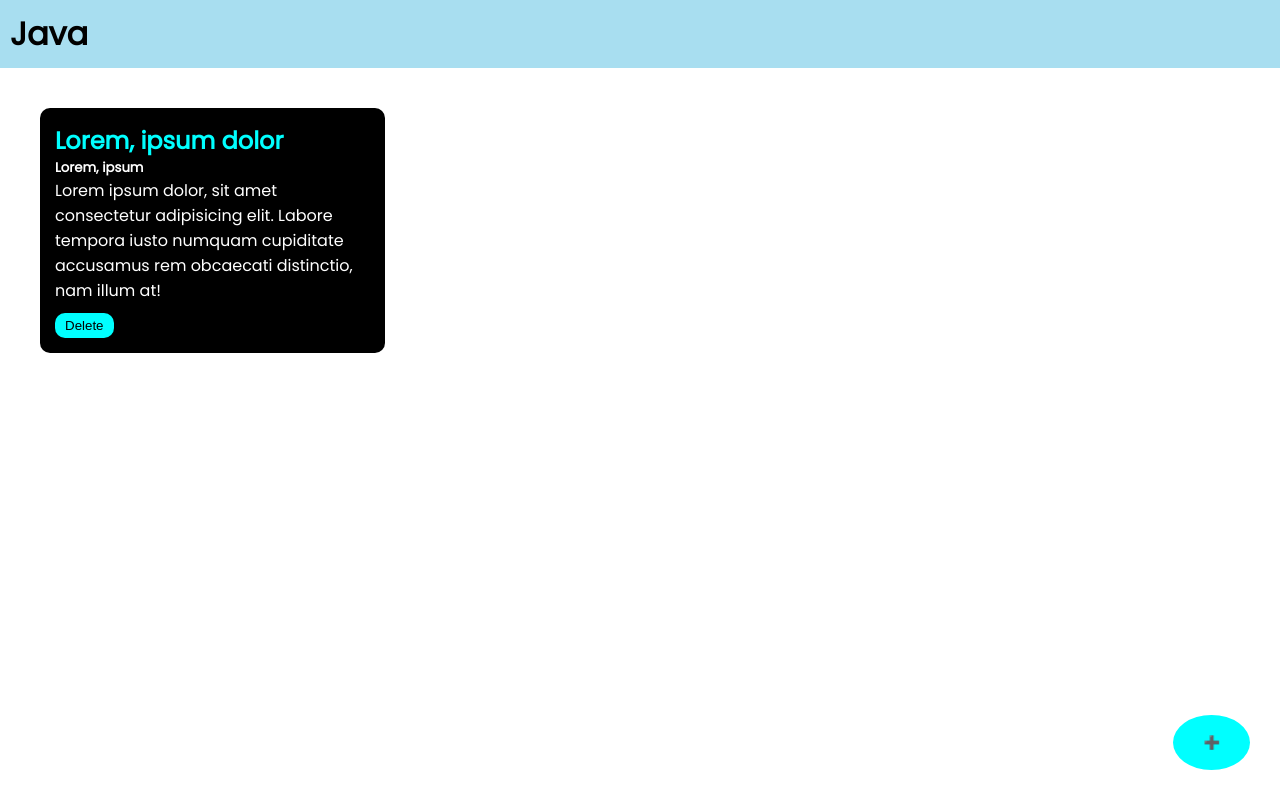
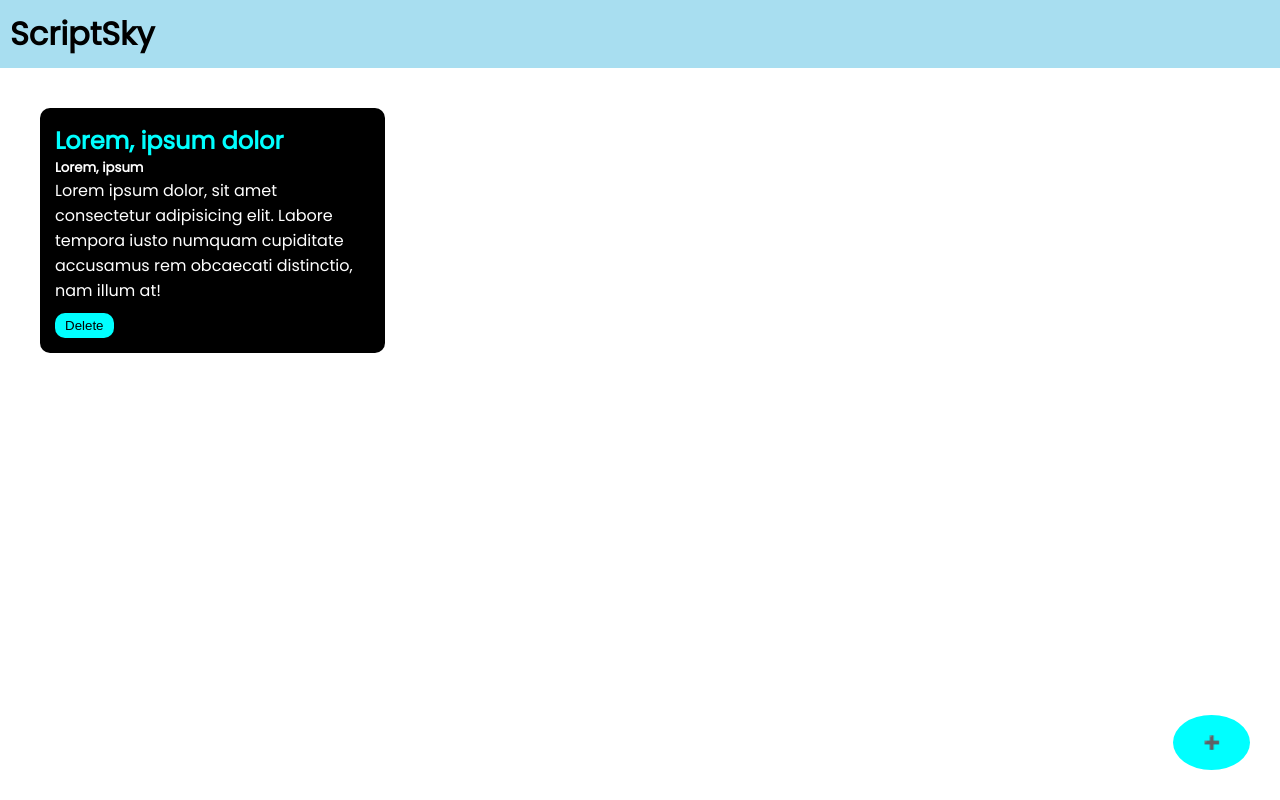
Before and after one commit to nuthais03/ScriptSky, a plain HTML site: page index.html in a window 1280 px wide. Drawn offline with Linux system fonts and the light colour scheme.

Commit message:
Update index.html

```diff
--- a/index.html
+++ b/index.html
@@ -13,7 +13,7 @@
 
 <body>
     <div class="navbar">
-        <h1>Java</h1>
+        <h1>ScriptSky</h1>
     </div>
     <div class="container">
         <div class="book-container">
```
